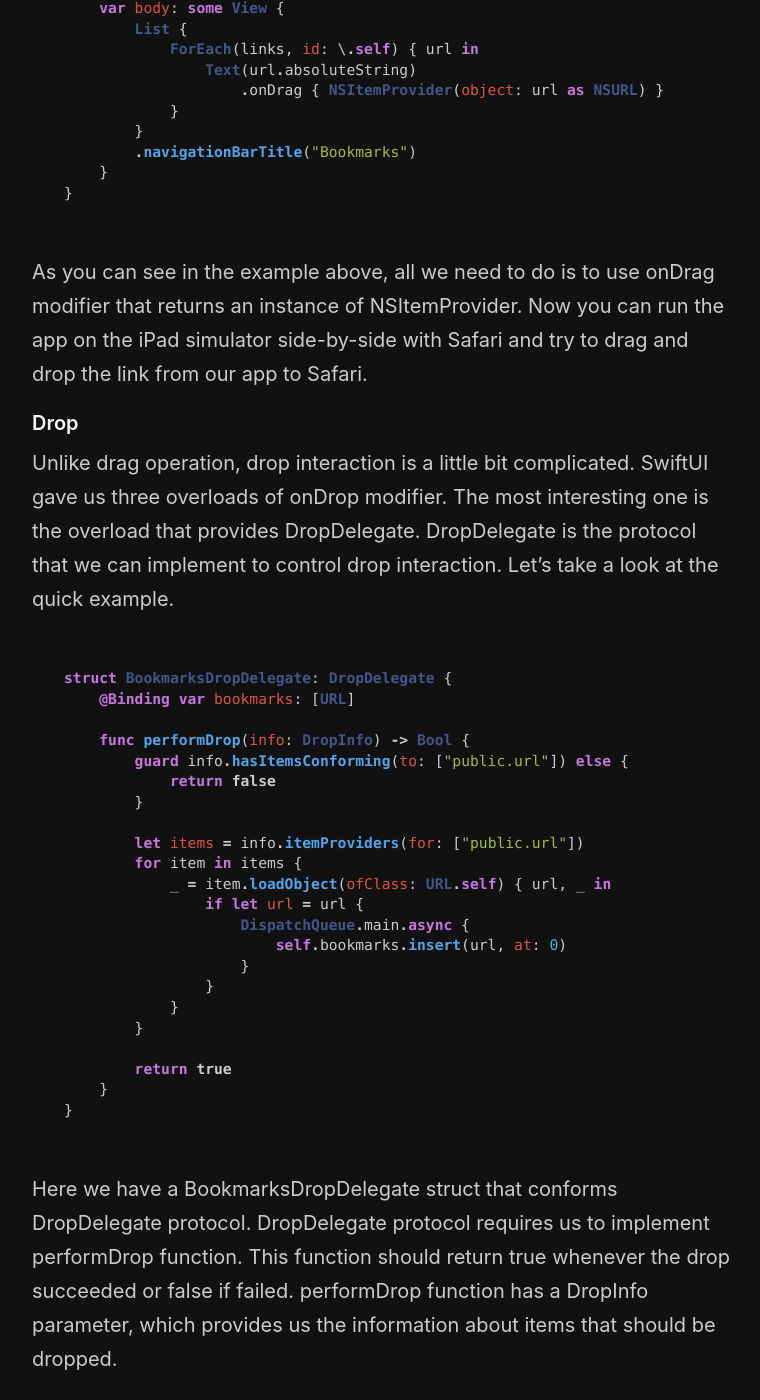
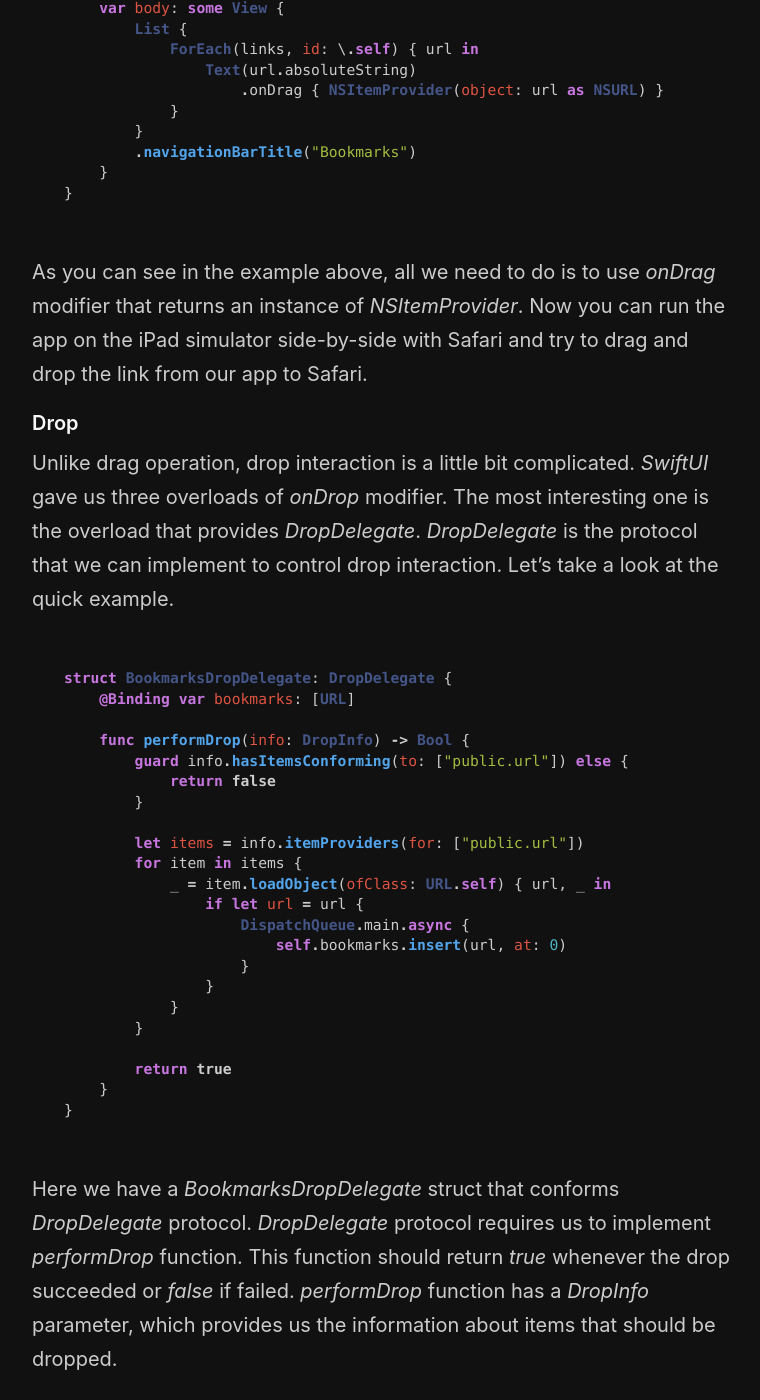
Before and after one commit to mecid/mecid.github.io, a Jekyll site: the page built from _posts/2020-04-01-drag-and-drop-in-swiftui.md, in a window 1280 px wide and 1400 px high, scrolled down 1000 px. Shown: the whole window, without its empty margins (258-1018 px from the left). Built offline with Jekyll 4.4.1, drawn with Linux system fonts in a browser that asks for light colours; some of the changed text lies outside the part shown.

Commit message:
Update 2020-04-01-drag-and-drop-in-swiftui.md

````diff
--- a/_posts/2020-04-01-drag-and-drop-in-swiftui.md
+++ b/_posts/2020-04-01-drag-and-drop-in-swiftui.md
@@ -4,13 +4,13 @@ layout: post
 image: /public/draganddrop.png
 ---
 
-Another iPadOS feature released in SwiftUI with Xcode 11.4 was the drag and drop. Finally, we can use drag and drop API not only with UIKit but also with SwiftUI. This week we will learn all about drag and drop interaction in SwiftUI.
+Another *iPadOS* feature released in *SwiftUI* with Xcode 11.4 was the drag and drop. Finally, we can use drag and drop API not only with *UIKit* but also with *SwiftUI*. This week we will learn all about drag and drop interaction in *SwiftUI*.
 
 #### Basics
 Drag and drop interaction allows users to send data between two apps or two scenes of the same app. For example, you can run Safari and Notes apps side-by-side and drag the links from Safari to Note app. As part of the post, we will build a bookmarking app that uses drag and drop to save or open links stored in the app.
 
 #### Drag
-SwiftUI provides onDrag modifier that allows us to register a closure that will create and return NSItemProvider. NSItemProvider is the class that describes the content and the type of draggable item. Let's take a look at how we can use onDrag modifier.
+*SwiftUI* provides *onDrag* modifier that allows us to register a closure that will create and return *NSItemProvider*. *NSItemProvider* is the class that describes the content and the type of draggable item. Let's take a look at how we can use *onDrag* modifier.
 
 ```swift
 struct BookmarksList: View {
@@ -30,10 +30,10 @@ struct BookmarksList: View {
 }
 ```
 
-As you can see in the example above, all we need to do is to use onDrag modifier that returns an instance of NSItemProvider. Now you can run the app on the iPad simulator side-by-side with Safari and try to drag and drop the link from our app to Safari.
+As you can see in the example above, all we need to do is to use *onDrag* modifier that returns an instance of *NSItemProvider*. Now you can run the app on the iPad simulator side-by-side with Safari and try to drag and drop the link from our app to Safari.
 
 #### Drop
-Unlike drag operation, drop interaction is a little bit complicated. SwiftUI gave us three overloads of onDrop modifier. The most interesting one is the overload that provides DropDelegate. DropDelegate is the protocol that we can implement to control drop interaction. Let's take a look at the quick example.
+Unlike drag operation, drop interaction is a little bit complicated. *SwiftUI* gave us three overloads of *onDrop* modifier. The most interesting one is the overload that provides *DropDelegate*. *DropDelegate* is the protocol that we can implement to control drop interaction. Let's take a look at the quick example.
 
 ```swift
 struct BookmarksDropDelegate: DropDelegate {
@@ -60,15 +60,14 @@ struct BookmarksDropDelegate: DropDelegate {
 }
 ```
 
-Here we have a BookmarksDropDelegate struct that conforms DropDelegate protocol. DropDelegate protocol requires us to implement performDrop function. This function should return true whenever the drop succeeded or false if failed. performDrop function has a DropInfo parameter, which provides us the information about items that should be dropped.
+Here we have a *BookmarksDropDelegate* struct that conforms *DropDelegate* protocol. *DropDelegate* protocol requires us to implement *performDrop* function. This function should return *true* whenever the drop succeeded or *false* if failed. *performDrop* function has a *DropInfo* parameter, which provides us the information about items that should be dropped.
 
-Using DropInfo, we can filter items and accept only links. Apple uses Uniform Type Identifiers to identify the type of data. We want to receive only URLs that's why we use "public.link" identifier.
+Using *DropInfo*, we can filter items and accept only links. Apple uses *Uniform Type Identifiers* to identify the type of data. We want to receive only URLs that's why we use **public.link** identifier.
 
-> To learn more about Uniform Type Identifiers, take a look at [Apple's documentation](https://developer.apple.com/library/archive/documentation/FileManagement/Conceptual/understanding_utis/understand_utis_intro/understand_utis_intro.html).
+> To learn more about *Uniform Type Identifiers*, take a look at [Apple's documentation](https://developer.apple.com/library/archive/documentation/FileManagement/Conceptual/understanding_utis/understand_utis_intro/understand_utis_intro.html).
 
-DropDelegate also has a few not required functions that we can use to understand when dropping started and ended.
-
-Finally, we are ready to register our BookmarksDropDelegate on the List or ForEach to enable drop interaction.
+*DropDelegate* also has a few not required functions that we can use to understand when dropping started and ended.
+Finally, we are ready to register our *BookmarksDropDelegate* on the *List* or *ForEach* to enable drop interaction.
 
 ```swift
 struct BookmarksList: View {
@@ -91,12 +90,12 @@ struct BookmarksList: View {
     }
 ```
 
-Unfortunately, onDrop modifier doesn't affect the list or any view that inside a List. It works well with VStack, ScrollView, and other views. But it doesn't work with the list.
+Unfortunately, onDrop modifier doesn't affect the list or any view that inside a *List*. It works well with *VStack*, *ScrollView*, and other views. But it doesn't work with the *List*.
 
-I hope it is a bug, and Apple will fix it soon. We can replace the List with ScrollView to make onDrop modifier working. But in this case, we lose all the features of the List component.
+I hope it is a bug, and Apple will fix it soon. We can replace the *List* with *ScrollView* to make onDrop modifier working. But in this case, we lose all the features of the *List* component.
 
 #### Insert
-Gladly, SwiftUI provides us another modifier that we can use on ForEach view. onInsert modifier looks like a simplified version of onDrop modifier, and it works inside a list component. Let's take a look at quick usage example of onInsert modifier.
+Gladly, *SwiftUI* provides us another modifier that we can use on *ForEach* view. *onInsert* modifier looks like a simplified version of onDrop modifier, and it works inside *List* component. Let's take a look at quick usage example of *onInsert* modifier.
 
 ```swift
 struct BookmarksList: View {
@@ -127,7 +126,7 @@ struct BookmarksList: View {
 }
 ```
 
-As you can see, we use onInsert modifier to accept the insertion of links. We also pass the drop function that handles the process of loading the URL object and insertion.
+As you can see, we use *onInsert* modifier to accept the insertion of links. We also pass the drop function that handles the process of loading the URL object and insertion.
 
 #### Conclusion
 Today we learned another new feature that released with Xcode 11.4. Please note that all drag and drop related modifiers are available as part of iOS 13.4. I hope you enjoy the post. Feel free to follow me on [Twitter](https://twitter.com/mecid) and ask your questions related to this post. Thanks for reading, and see you next week!
````
